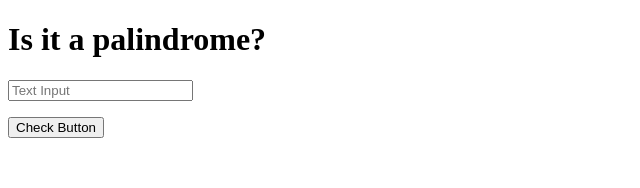
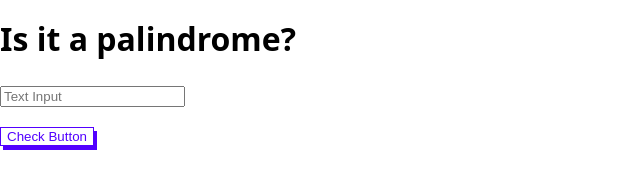
Before and after one commit to lmdeshler/fcc-javascript-algorithms-and-data-structures, a plain HTML site: page index.html in a window 1280 px wide. Shown: the whole page, without its empty margins (0-640 px from the left). Drawn offline with Linux system fonts and the light colour scheme.

Commit message:
fixing typo on style reference

```diff
--- a/index.html
+++ b/index.html
@@ -3,7 +3,7 @@
   <head>
     <meta charset="UTF-8" />
     <meta name="viewport" content="width=device-width, initial-scale=1.0" />
-    <link rel="stylesheet" href="styles.css" />
+    <link rel="stylesheet" href="./style.css" />
   </head>
   <body>
     <main>
```
